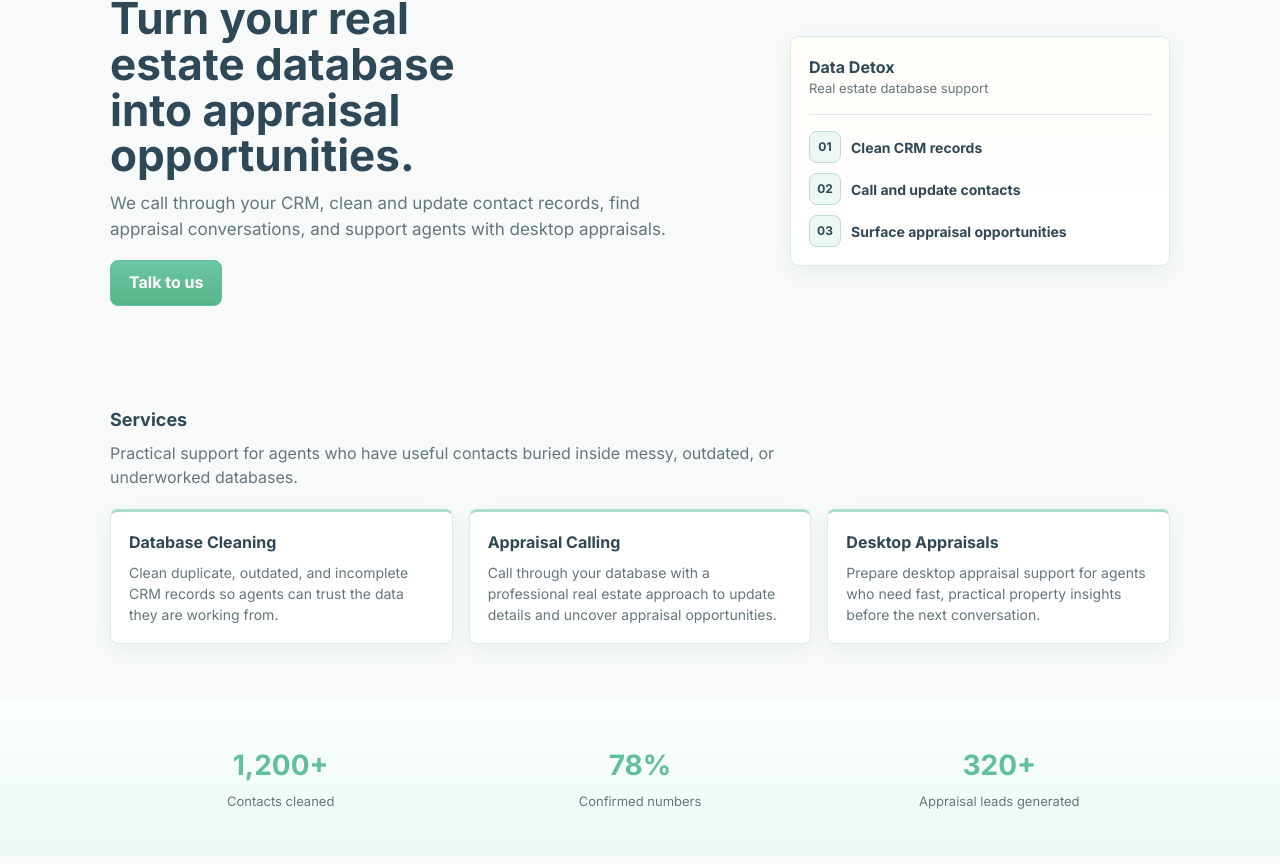
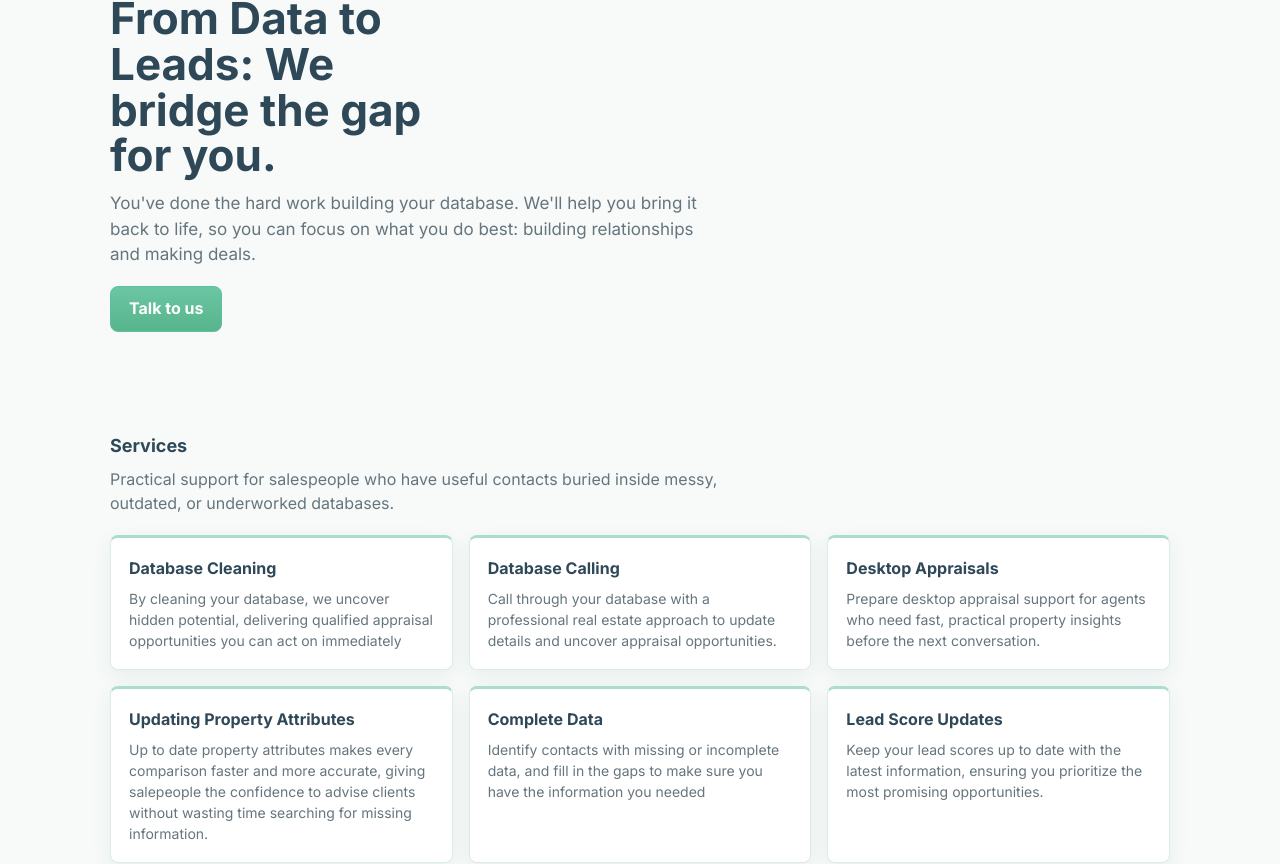
Before and after one commit to angelacollings/data-detox, a React (Vite) app: page / in a window 1280 px wide. Shown: the part 186-1050 px from the top of the page. Built offline with nearby package versions, Linux system fonts and the light colour scheme.

Commit message:
donna edits copy

```diff
--- a/package.json
+++ b/package.json
@@ -21,6 +21,7 @@
     "@testing-library/jest-dom": "^6.9.1",
     "@testing-library/react": "^16.3.0",
     "@vitejs/plugin-react": "^5.0.4",
+    "baseline-browser-mapping": "^2.10.38",
     "eslint": "^9.37.0",
     "eslint-config-prettier": "^10.1.8",
     "eslint-plugin-jsx-a11y": "^6.10.2",
--- a/src/components/Hero.jsx
+++ b/src/components/Hero.jsx
@@ -5,38 +5,37 @@ export default function Hero() {
     <section className="hero">
       <div className="container hero-inner">
         <div className="hero-text">
-          <h2>Turn your real estate database into appraisal opportunities.</h2>
+          <h2>From Data to Leads: We bridge the gap for you. </h2>
           <p>
-            We call through your CRM, clean and update contact records,
-            find appraisal conversations, and support agents with desktop
-            appraisals.
+            You&apos;ve done the hard work building your database. We&apos;ll
+            help you bring it back to life, so you can focus on what you do
+            best: building relationships and making deals.
           </p>
           <a className="btn" href="#contact">
             Talk to us
           </a>
         </div>
-        <div className="hero-card" aria-hidden>
+        {/* <div className="hero-card" aria-hidden>
           <div className="hero-card-header">
             <div>
-              <strong>Data Detox</strong>
-              <div className="muted">Real estate database support</div>
+              <strong>Do you need help with?</strong>
+              <div className="muted"></div>
             </div>
           </div>
           <div className="hero-card-list">
             <div>
-              <span>01</span>
-              Clean CRM records
+              <span>*</span>
+              Prioritising high value contacts?
             </div>
             <div>
-              <span>02</span>
-              Call and update contacts
+              <span>*</span>
+              Re-engaging dormant contacts?
             </div>
             <div>
-              <span>03</span>
-              Surface appraisal opportunities
+              <span>*</span>A plan to go forward?
             </div>
           </div>
-        </div>
+        </div> */}
       </div>
     </section>
   );
--- a/src/components/Services.jsx
+++ b/src/components/Services.jsx
@@ -3,15 +3,27 @@ import React from 'react';
 const items = [
   {
     title: 'Database Cleaning',
-    desc: 'Clean duplicate, outdated, and incomplete CRM records so agents can trust the data they are working from.',
+    desc: 'By cleaning your database, we uncover hidden potential, delivering qualified appraisal opportunities you can act on immediately',
   },
   {
-    title: 'Appraisal Calling',
+    title: 'Database Calling',
     desc: 'Call through your database with a professional real estate approach to update details and uncover appraisal opportunities.',
   },
   {
     title: 'Desktop Appraisals',
     desc: 'Prepare desktop appraisal support for agents who need fast, practical property insights before the next conversation.',
+  },
+  {
+    title: 'Updating Property Attributes',
+    desc: 'Up to date property attributes makes every comparison faster and more accurate, giving salepeople the confidence to advise clients without wasting time searching for missing information.',
+  },
+  {
+    title: 'Complete Data',
+    desc: 'Identify contacts with missing or incomplete data, and fill in the gaps to make sure you have the information you needed',
+  },
+  {
+    title: 'Lead Score Updates',
+    desc: 'Keep your lead scores up to date with the latest information, ensuring you prioritize the most promising opportunities.',
   },
 ];
 
@@ -22,8 +34,8 @@ export default function Services() {
         <div className="section-header">
           <h3 className="section-title">Services</h3>
           <p>
-            Practical support for agents who have useful contacts buried inside
-            messy, outdated, or underworked databases.
+            Practical support for salespeople who have useful contacts buried
+            inside messy, outdated, or underworked databases.
           </p>
         </div>
         <div className="services-grid">
--- a/src/components/Stats.jsx
+++ b/src/components/Stats.jsx
@@ -2,9 +2,9 @@ import React from 'react';
 
 export default function Stats() {
   const stats = [
-    { label: 'Contacts cleaned', value: '1,200+' },
-    { label: 'Confirmed numbers', value: '78%' },
-    { label: 'Appraisal leads generated', value: '320+' },
+    { label: 'Contacts cleaned', value: '7,500+' },
+    { label: 'Lead Scores Updated', value: '4,000+' },
+    { label: 'Hours given back to salespeople', value: '1250+' },
   ];
 
   return (
```
Also changed, not shown: 1 other file (tests, documents, lock files or other folders).
